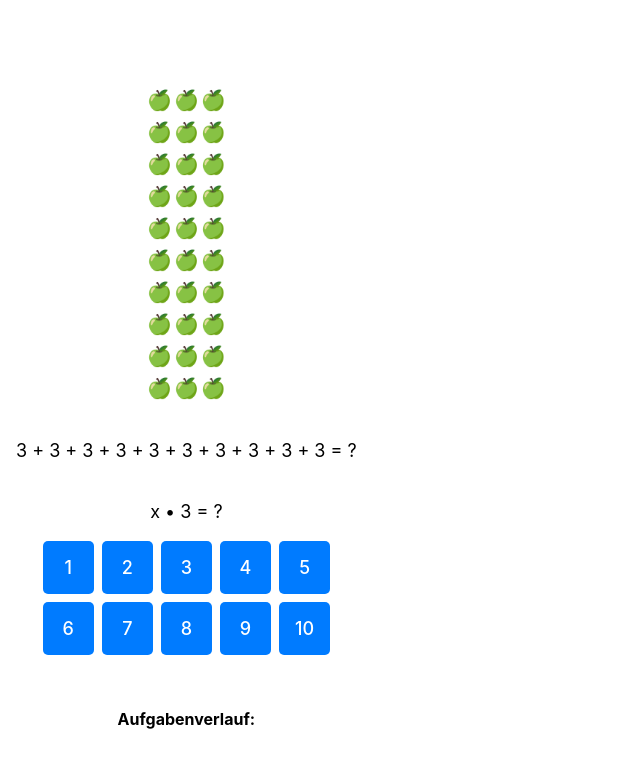
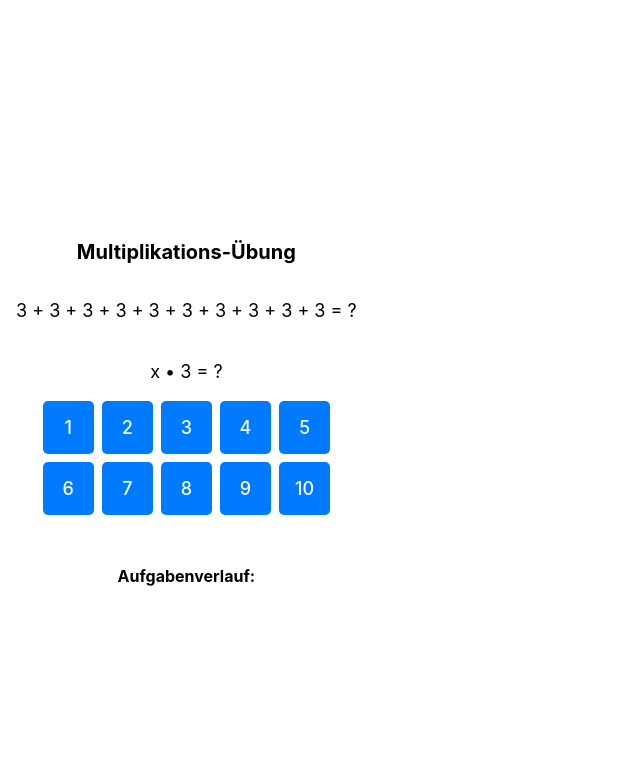
Before and after one commit to hssw24/vor1x1, a React (Vite) app: page / in a window 1280 px wide. Shown: the top 768 px of the page, without its empty margins (0-640 px from the left). Built offline with nearby package versions, Linux system fonts and the light colour scheme.

Commit message:
Beschreibung der Änderungen

```diff
--- a/src/App.jsx
+++ b/src/App.jsx
@@ -31,11 +31,7 @@ export default function MultiplicationTrainer() {
 
   return (
     <div style={{ display: 'flex', flexDirection: 'column', alignItems: 'center', justifyContent: 'center', height: '100vh', backgroundColor: '#ffffff', padding: '16px', color: '#000000' }}>
-      <div style={{ display: 'grid', gridTemplateColumns: `repeat(${task.factor}, auto)`, gap: '2px', marginBottom: '16px' }}>
-        {[...Array(task.multiplier * task.factor)].map((_, index) => (
-          <span key={index} style={{ fontSize: '20px' }}>🍏</span>
-        ))}
-      </div>
+      <h1 style={{ fontSize: '20px', fontWeight: 'bold', marginBottom: '16px' }}>Multiplikations-Übung</h1>
       <p style={{ fontSize: '18px', marginBottom: '16px', color: '#000000' }}>{`${task.factor} + `.repeat(task.multiplier).slice(0, -2)} = ?</p>
       <p style={{ fontSize: '18px', marginBottom: '16px', color: '#000000' }}>x • {task.factor} = ?</p>
       <div style={{ display: 'grid', gridTemplateColumns: 'repeat(5, 1fr)', gap: '8px', marginBottom: '16px' }}>
@@ -52,7 +48,7 @@ export default function MultiplicationTrainer() {
       {message && <p style={{ marginTop: '16px', fontSize: '18px', fontWeight: 'bold', color: '#000000' }}>{message}</p>}
       {showNext && <button onClick={handleNextTask} style={{ marginTop: '16px', padding: '12px', fontSize: '18px', backgroundColor: '#28a745', color: 'white', border: 'none', borderRadius: '5px', cursor: 'pointer' }}>Nächste Aufgabe</button>}
       <div style={{ marginTop: '20px', textAlign: 'left', color: '#000000' }}>
-        <h3 style={{ fontSize: '16px', fontWeight: 'bold' }}>Aufgabenverlauf:</h3>
+        <h2 style={{ fontSize: '16px', fontWeight: 'bold' }}>Aufgabenverlauf:</h2>
         <ul>
           {history.map((item, index) => (
             <li key={index} style={{ fontSize: '14px', color: '#000000' }}>{item}</li>
```
Also changed, not shown: src/xApp.jsx (renamed from src/1App.jsx, +6 -2 lines).
